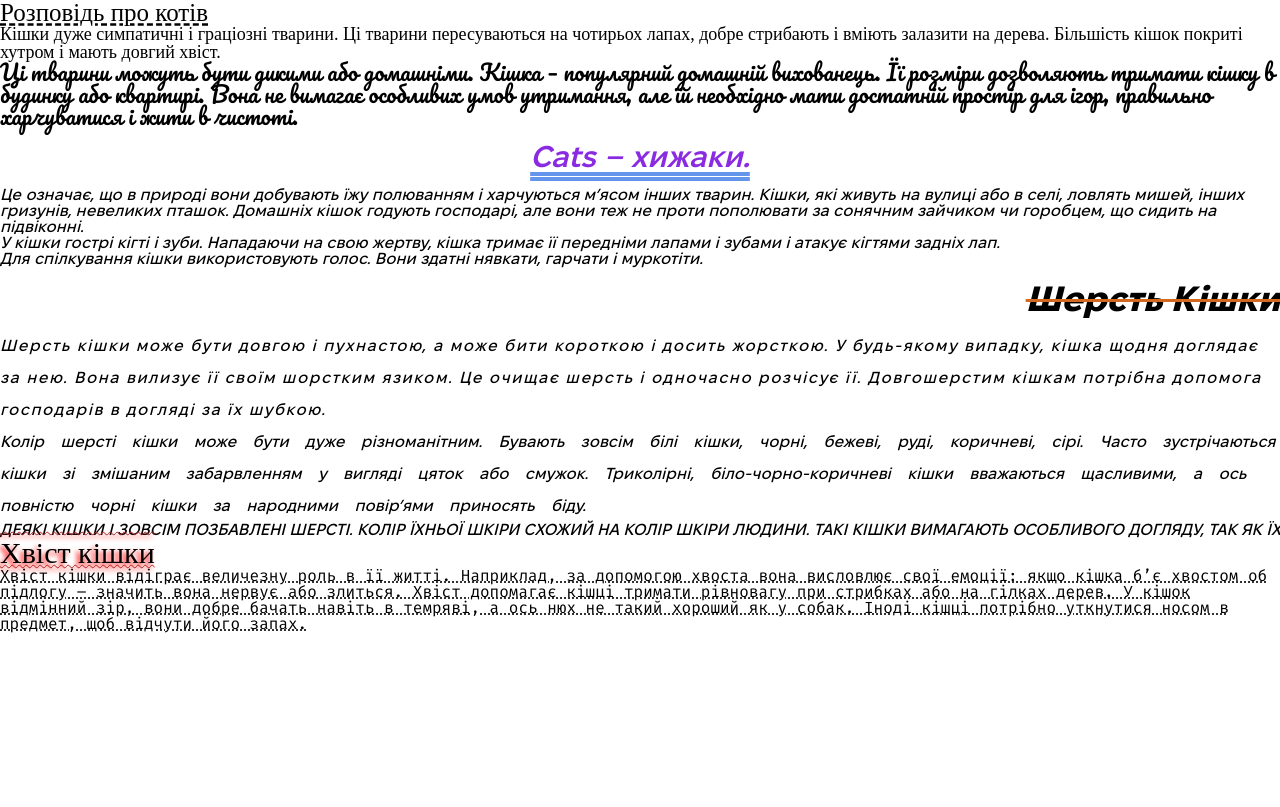
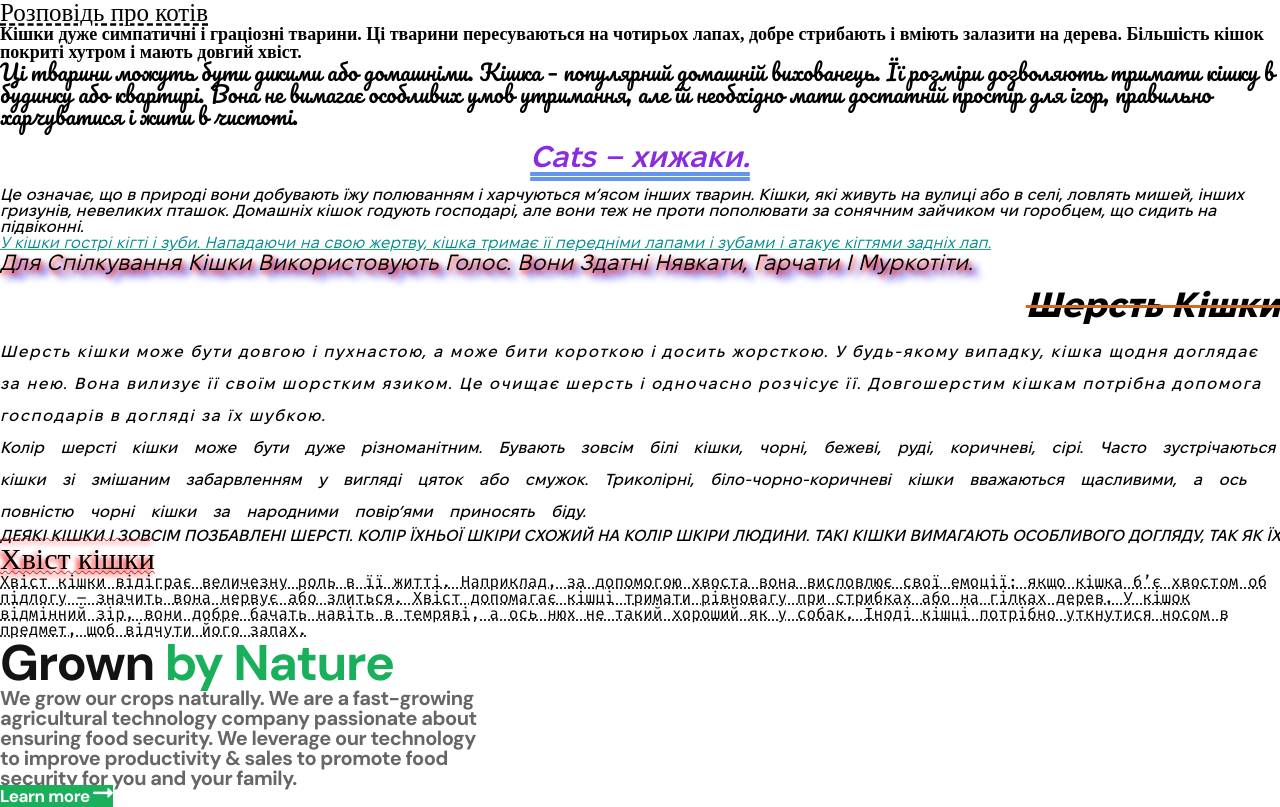
Before and after one commit to OlaZh/Lessons, a plain HTML site: page lessons_4/index.html in a window 1280 px wide. Shown: the top 807 px of the page. Drawn offline with Linux system fonts and the light colour scheme; a web font is replaced by a local one.

Commit message:
Add files via upload

```diff
--- a/lessons_4/css/style.css
+++ b/lessons_4/css/style.css
@@ -9,18 +9,34 @@ h1 {
 .hero-text {
   font-family: "Shafarik", serif;
   font-size: 18px;
-  font-weight: 500;
+  font-weight: 900;
 }
 
 .hero-txt {
   font-family: "Pacifico", cursive;
   font-size: 22px;
+  font-weight: 200;
 }
 
 .cats-predator {
   font-family: "FixelDisplay", sans-serif;
   font-weight: 500;
   font-style: oblique;
+}
+.cats-teeth {
+  font-weight: 100;
+  color: darkcyan;
+  text-decoration: underline;
+  text-decoration-color: #1aaf5b;
+}
+
+.cats-talk {
+  font-size: 22px;
+  font-weight: 300;
+  text-transform: capitalize;
+  text-shadow:
+    2px 3px 5px rgb(255, 0, 0),
+    8px 7px 7px rgba(9, 9, 236, 0.944);
 }
 
 .cats {
@@ -72,5 +88,34 @@ h1 {
   text-decoration: dotted underline;
 }
 
+/* Макет */
 
-/* Макет */
+.section {
+  font-family: "DM Sans", sans-serif;
+}
+
+.section p {
+  font-size: 20px;
+  letter-spacing: -0.5px;
+
+  color: rgba(0, 0, 0, 0.6);
+}
+
+.section-title {
+  font-size: 50px;
+  letter-spacing: -1.26px;
+  color: #131313;
+}
+
+.section-title span {
+  font-weight: 700;
+  color: #1aaf5b;
+}
+
+.button {
+  background-color: #1aaf5b;
+  color: #ffffff;
+  letter-spacing: -0.43px;
+  font-size: 17px;
+  font-weight: 700;
+}
--- a/lessons_4/index.html
+++ b/lessons_4/index.html
@@ -10,9 +10,19 @@
       rel="stylesheet"
     />
 
-    <link rel="preconnect" href="https://fonts.googleapis.com">
-<link rel="preconnect" href="https://fonts.gstatic.com" crossorigin>
-<link href="https://fonts.googleapis.com/css2?family=Fira+Code&display=swap" rel="stylesheet">
+    <link rel="preconnect" href="https://fonts.googleapis.com" />
+    <link rel="preconnect" href="https://fonts.gstatic.com" crossorigin />
+    <link
+      href="https://fonts.googleapis.com/css2?family=Fira+Code&display=swap"
+      rel="stylesheet"
+    />
+
+    <link rel="preconnect" href="https://fonts.googleapis.com" />
+    <link rel="preconnect" href="https://fonts.gstatic.com" crossorigin />
+    <link
+      href="https://fonts.googleapis.com/css2?family=DM+Sans:ital,opsz,wght@0,9..40,700;1,9..40,400,700&display=swap"
+      rel="stylesheet"
+    />
 
     <link rel="stylesheet" href="css/fonts.css" />
     <link rel="stylesheet" href="css/reset.css" />
@@ -44,11 +54,10 @@
           господарі, але вони теж не проти пополювати за сонячним зайчиком чи
           горобцем, що сидить на підвіконні.
         </p>
-        <p>
+        <p class="cats-teeth">
           У кішки гострі кігті і зуби. Нападаючи на свою жертву, кішка тримає її
-          передніми лапами і зубами і атакує кігтями задніх лап.
-        </p>
-        <p>
+          передніми лапами і зубами і атакує кігтями задніх лап.</p>
+        <p class="cats-talk">
           Для спілкування кішки використовують голос. Вони здатні нявкати,
           гарчати і муркотіти.
         </p>
@@ -88,7 +97,19 @@
       </div>
     </main>
     <footer>
-
+      <div class="section">
+        <h2 class="section-title">Grown <span>by Nature</span></h2>
+        <p>
+          We grow our crops naturally. We are a fast-growing <br />agricultural
+          technology company passionate about <br />
+          ensuring food security. We leverage our technology <br />
+          to improve productivity & sales to promote food <br />
+          security for you and your family.
+        </p>
+        <a href="#" class="button"
+          >Learn more <img src="img/arrow.png" alt=""
+        /></a>
+      </div>
     </footer>
   </body>
 </html>
```
Also changed, not shown: lessons_4/img/arrow.png (added).
